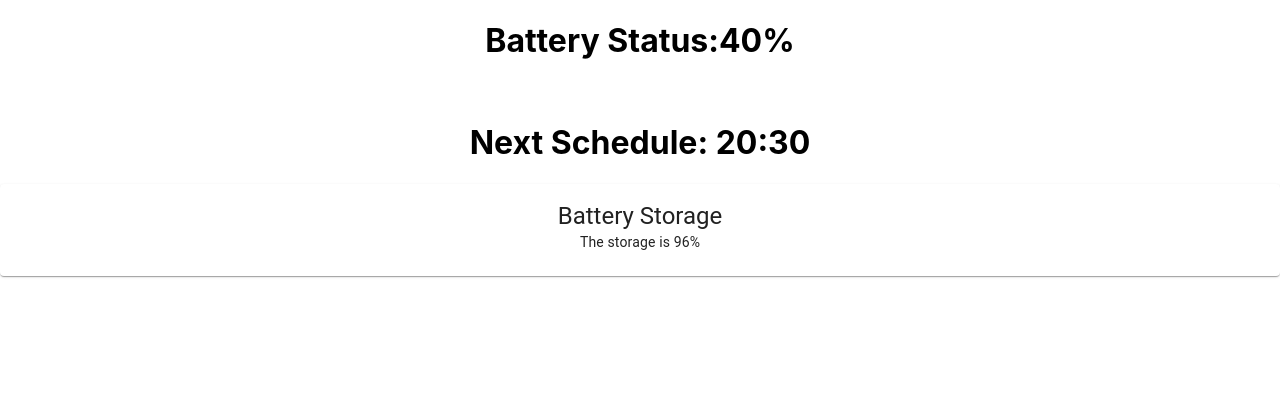
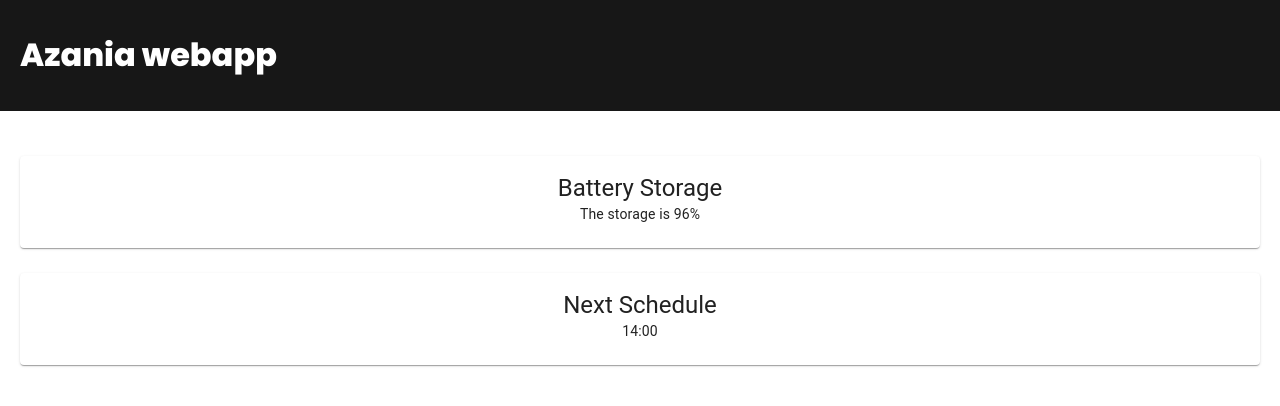
Before and after one commit to NeyoCreator/chat_bot, a React (Create React App) app in the folder azania_webapp/my-app/: page / in a window 1280 px wide. Shown: the top 406 px of the page. Built offline with nearby package versions, Linux system fonts and the light colour scheme.

Commit message:
Added Navbar and cards

```diff
--- a/azania_webapp/my-app/package.json
+++ b/azania_webapp/my-app/package.json
@@ -13,6 +13,7 @@
     "react": "^18.2.0",
     "react-bootstrap": "^2.7.0",
     "react-dom": "^18.2.0",
+    "react-router-dom": "^6.4.5",
     "react-scripts": "5.0.1",
     "web-vitals": "^2.1.4"
   },
--- a/azania_webapp/my-app/src/App.css
+++ b/azania_webapp/my-app/src/App.css
@@ -21,7 +21,7 @@
   align-items: center;
   justify-content: center;
   font-size: calc(10px + 2vmin);
-  color: white;
+  color: rgb(177, 53, 53);
 }
 
 .App-link {
--- a/azania_webapp/my-app/src/App.js
+++ b/azania_webapp/my-app/src/App.js
@@ -1,18 +1,25 @@
-import logo from './logo.svg';
-import BasicCard from './card';
+import { BrowserRouter, Routes, Route } from 'react-router-dom'
+import BasicCard from './components/card1';
+import BasicCard2 from './components/card2';
+import Navbar from './components/Navbar';
+import Home from './components/Home'
 import './App.css';
 
+function App() {
 
-function App() {
   return (
     <div className="App">
-      <h1>Battery Status:40%</h1>
-      <br></br>
-      <h1>Next Schedule: 20:30</h1>
-
-      <center><BasicCard></BasicCard></center>
-
-
+      <BrowserRouter>
+        <Navbar />
+        <div className="pages">
+          <Routes>
+            <Route
+              path="/"
+              element={<Home />}
+            />
+          </Routes>
+        </div>
+      </BrowserRouter>
     </div>
   );
 }
--- /dev/null
+++ b/azania_webapp/my-app/src/components/Home.js
@@ -0,0 +1,16 @@
+import Navbar from "./Navbar"
+import BasicCard from "./card1"
+import BasicCard2 from "./card2"
+
+const Home = () => {
+    return (
+      <div className="Home">
+        <br></br>
+        <BasicCard></BasicCard>
+        <br></br>
+        <BasicCard2></BasicCard2>
+      </div>
+    )
+  }
+
+  export default Home
--- /dev/null
+++ b/azania_webapp/my-app/src/components/Navbar.js
@@ -0,0 +1,16 @@
+import { Link } from 'react-router-dom'
+
+const Navbar = () => {
+
+  return (
+    <header>
+      <div className="container">
+        <Link to="/">
+          <h1>Azania webapp</h1>
+        </Link>
+      </div>
+    </header>
+  )
+}
+
+export default Navbar
--- /dev/null
+++ b/azania_webapp/my-app/src/components/card2.js
@@ -0,0 +1,42 @@
+import * as React from 'react';
+import Box from '@mui/material/Box';
+import Card from '@mui/material/Card';
+import CardActions from '@mui/material/CardActions';
+import CardContent from '@mui/material/CardContent';
+import Button from '@mui/material/Button';
+import Typography from '@mui/material/Typography';
+
+const bull = (
+  <Box
+    component="span"
+    sx={{ display: 'inline-block', mx: '2px', transform: 'scale(0.8)' }}
+  >
+    •
+  </Box>
+);
+
+export default function BasicCard2() {
+  return (
+    <Card sx={{ minWidth: 275 }}>
+      <CardContent>
+        {/* <Typography sx={{ fontSize: 14 }} color="text.secondary" gutterBottom>
+          Word of the Day
+        </Typography> */}
+        <Typography variant="h5" component="div">
+          Next Schedule
+        </Typography>
+        {/* <Typography sx={{ mb: 1.5 }} color="text.secondary">
+          adjective
+        </Typography> */}
+        <Typography variant="body2">
+          14:00
+          {/* <br />
+          {'"a benevolent smile"'} */}
+        </Typography>
+      </CardContent>
+      {/* <CardActions>
+        <Button size="small">Learn More</Button>
+      </CardActions> */}
+    </Card>
+  );
+}
--- a/azania_webapp/my-app/src/index.css
+++ b/azania_webapp/my-app/src/index.css
@@ -1,14 +1,33 @@
+/* google font */
+@import url('https://fonts.googleapis.com/css2?family=Poppins:wght@300;400;500;600;800&family=VT323&display=swap');
+
+/* layout */
+:root {
+  --primary: #1aac83;
+  --error: #e7195a;
+}
 body {
+  background: #2ecc36;
   margin: 0;
-  font-family: -apple-system, BlinkMacSystemFont, 'Segoe UI', 'Roboto', 'Oxygen',
-    'Ubuntu', 'Cantarell', 'Fira Sans', 'Droid Sans', 'Helvetica Neue',
-    sans-serif;
-  -webkit-font-smoothing: antialiased;
-  -moz-osx-font-smoothing: grayscale;
-
+  font-family: "Poppins";
 }
-
-code {
-  font-family: source-code-pro, Menlo, Monaco, Consolas, 'Courier New',
-    monospace;
+header {
+  background: rgb(23,23,23);
 }
+header .container {
+  max-width: 1400px;
+  margin: 0 auto;
+  padding: 10px 20px;
+  display: flex;
+  align-items: center;
+  justify-content: space-between;
+}
+header a {
+  color: rgb(255, 255, 255);
+  text-decoration: none;
+}
+.pages{
+  max-width: 1400px;
+  padding: 20px;
+  margin: 0 auto;
+}
```
Also changed, not shown: azania_webapp/my-app/src/components/card1.js (renamed from azania_webapp/my-app/src/card.js), 1 other file (tests, documents, lock files or other folders).
